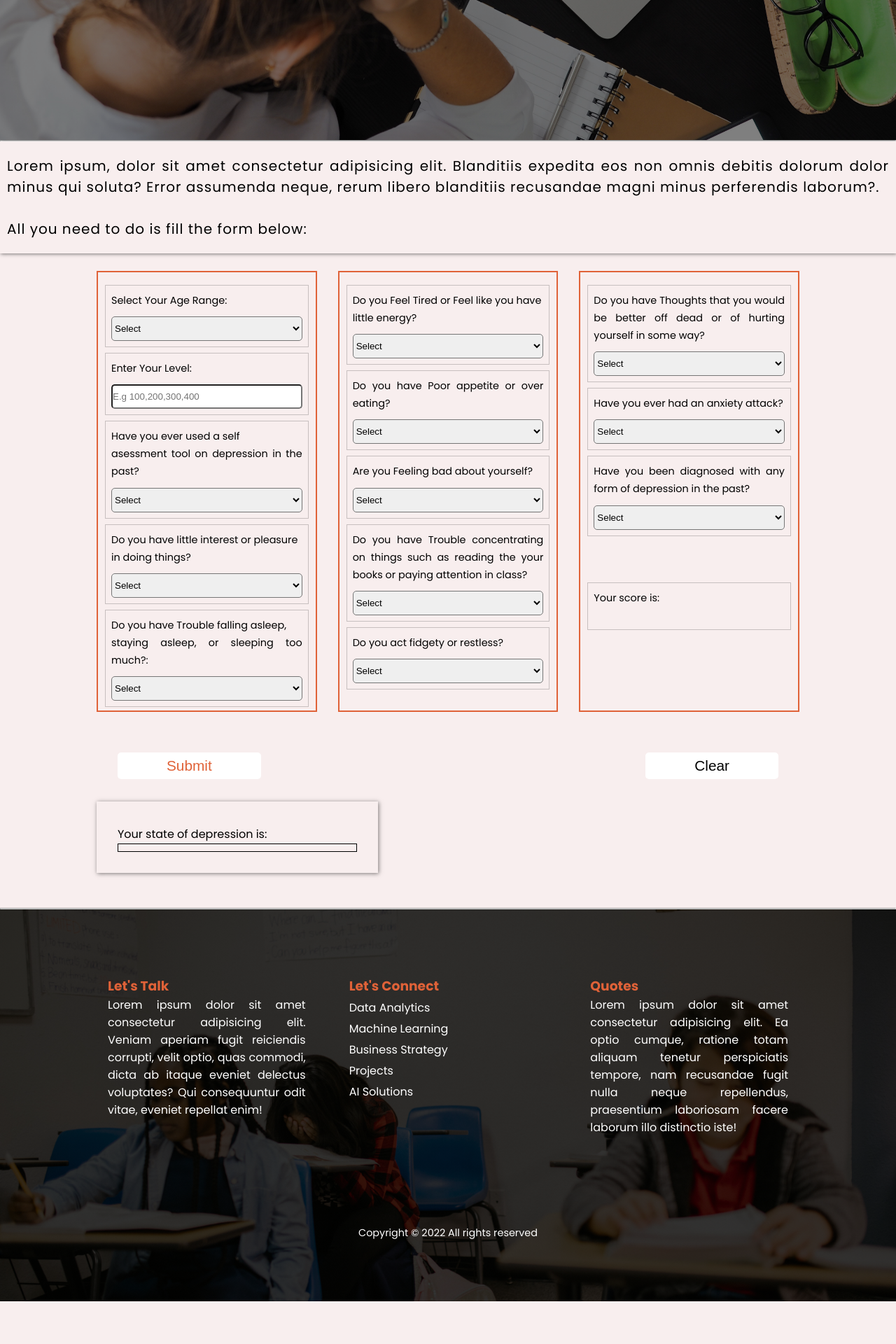
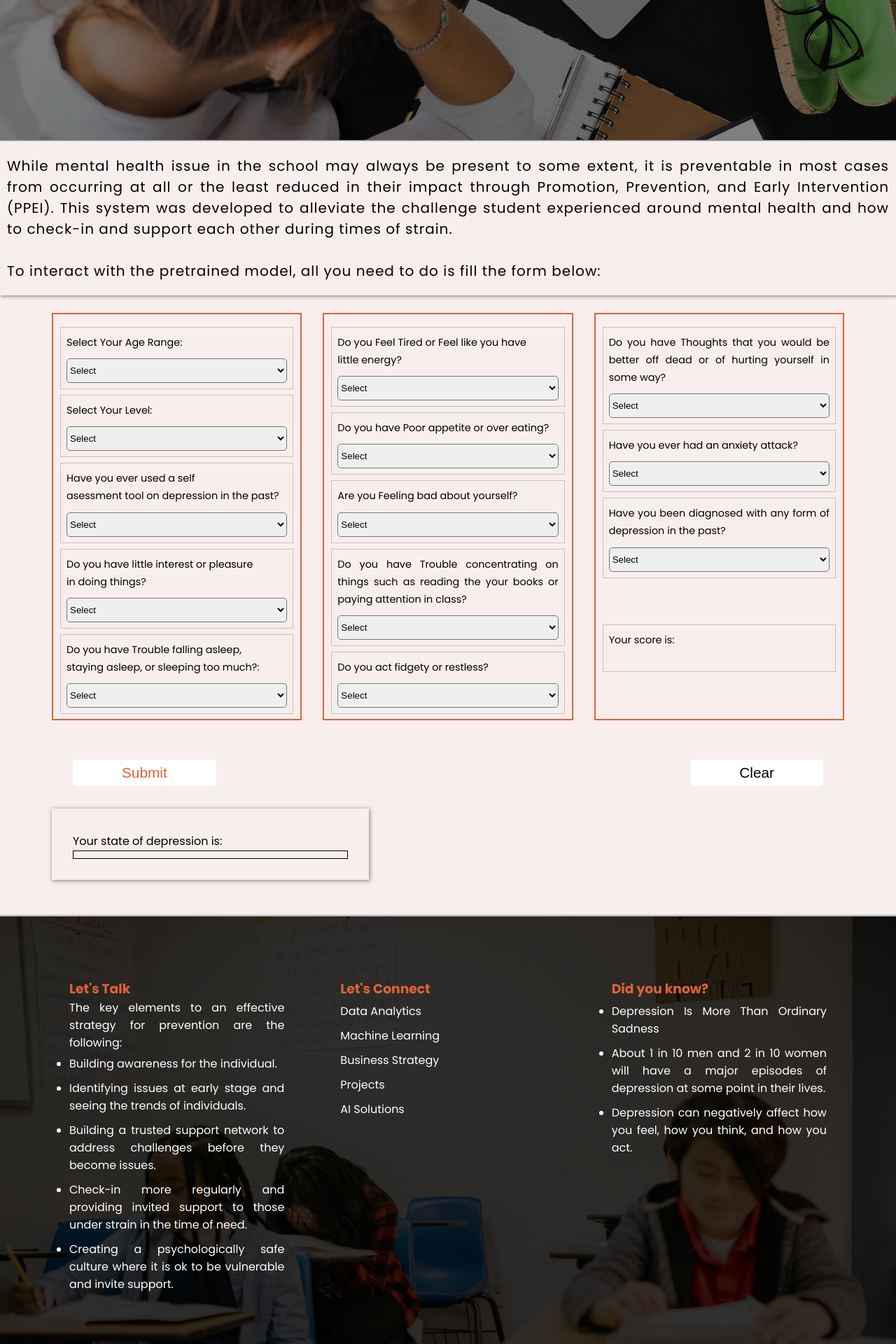
Before and after one commit to Gabriel-Yashim/StudentDepressionPrediction, a Flask app: page / in a window 1280 px wide. Shown: the part 600-2520 px from the top of the page at 70% size. Before the commit the page ends 2459 px from the top, so only its background shows below. Run offline with Flask 2, Linux system fonts and the light colour scheme; parts of the project's set-up code (start-up, migrations or seed data) failed here and were passed over.

Commit message:
Update index.html

```diff
--- a/templates/index.html
+++ b/templates/index.html
@@ -44,7 +44,7 @@ body {
 }
 
 .container {
-    width: 80%;
+    width: 90%;
     padding-top: 15px;
     padding-right: 10px;
     padding-left: 10px;
@@ -208,14 +208,18 @@ footer {
     background-repeat: no-repeat;
     background-size: cover;
     background-position: center;
-    height: 70vh;
+    height: 100vh;
     background-attachment: scroll;
     color: #fff;
     position: relative;
 }
 
-ul {
-    font-size: 20px;
+footer ul {
+    font-size: 16px;
+}
+
+footer li{
+    padding: 5px 0px;
 }
 
 .footer {
@@ -229,7 +233,7 @@ ul {
 
 .grid .col {
     border-radius: 10px;
-    padding: 1rem;
+    padding: 10px 25px;
 }
 
 .col:hover {
@@ -255,7 +259,7 @@ a:hover {
     transition: .3s ease-in-out;
 }
 
-.col ul {
+.col #none {
     list-style-type: none;
 }
 
@@ -274,7 +278,7 @@ a:hover {
     }
 
     footer {
-            height: 70vh;
+            height: 90vh;
         }
          .footer {
             padding-top: 1rem;
@@ -388,24 +392,25 @@ a:hover {
         }
 
         footer {
-            height: 75vh;
+            height: 100vh;
         }
 
-        ul {
+        ul li {
             font-size: .8rem;
         }
 
         .footer {
-            padding-top: 1rem;
+            padding-top: .5rem;
         }
 
         .footer .grid {
-            margin-bottom: 1rem;
+            margin-bottom: .5rem;
         }
 
         .grid .col {
-            padding: 1rem;
+            padding: .5rem 1rem;
         }
+
 
         p,
         a {
@@ -420,7 +425,7 @@ a:hover {
        <div class="container">
         <div class="tag">
             <h1>Student Depression Prediction</h1>
-            <p id="name">By <br> Mariam Seme</p>
+            <p id="name">By <br>Ahmed Mariam Seme</p>
         </div>
        </div>
     </section>
@@ -429,10 +434,11 @@ a:hover {
         <!-- <div class="container"> -->
             <div class="intro">
                 <p>
-                    Lorem ipsum, dolor sit amet consectetur adipisicing elit. Blanditiis expedita eos non omnis debitis
-                    dolorum dolor minus qui soluta? Error assumenda neque, rerum libero blanditiis recusandae magni minus
-                    perferendis laborum?. <br> <br>
-                    All you need to do is fill the form below:
+                    While mental health issue in the school may always be present to some extent, it is preventable in most cases from
+                    occurring at all or the least reduced in their impact through Promotion, Prevention, and Early Intervention (PPEI).
+                    This system was developed to alleviate the challenge student experienced around mental health and how to check-in and
+                    support each other during times of strain. <br> <br>
+                    To interact with the pretrained model, all you need to do is fill the form below:
                 </p>
 
             </div>
@@ -448,7 +454,7 @@ a:hover {
                                         Your
                                         Age
                                         Range:</label> <br>
-                                <select name="age">
+                                <select name="age" required='required'>
                                     <option value="">Select</option>
                                     <option value="0">16-20</option>
                                     <option value="1">21-25</option>
@@ -457,13 +463,21 @@ a:hover {
                                     <option value="4">35-40</option>
                                 </select>
                             </p>
-                            <p class="cell"><label
-                                        for="">Enter
+                            <p class="cell">
+                                <label
+                                        for="">Select
                                         Your
-                                        Level:</label> <br>
+                                        Level:
+                                </label> <br>
 
-                                <input  type="number" placeholder="E.g 100,200,300,400" required='required'
-                                    name="level">
+                                <select name="level" id="" required='required'>
+                                    <option value="">Select</option>
+                                    <option value="100">100 level</option>
+                                    <option value="200">200 level</option>
+                                    <option value="300">300 level</option>
+                                    <option value="400">400 level</option>
+                                </select>
+
                             </p>
 
 
@@ -475,7 +489,7 @@ a:hover {
                                         used
                                         a self <br> asessment tool on depression in the past?</label> <br>
 
-                                <select name="used">
+                                <select name="used" required='required'>
                                     <option value="">Select</option>
                                     <option value="1">No</option>
                                     <option value="2">Yes</option>
@@ -491,7 +505,7 @@ a:hover {
                                         have
                                         little
                                         interest or pleasure <br> in doing things?</label> <br>
-                                <select name="lack">
+                                <select name="lack" required='required'>
                                     <option value="">Select</option>
                                     <option value="0">Not at all</option>
                                     <option value="1">Several days</option>
@@ -507,7 +521,7 @@ a:hover {
                                         have
                                         Trouble falling asleep,<br> staying asleep, or sleeping too much?:</label> <br>
 
-                                <select name="sleep">
+                                <select name="sleep" required='required'>
                                     <option value="">Select</option>
                                     <option value="0">Not at all</option>
                                     <option value="1">Several days</option>
@@ -526,7 +540,7 @@ a:hover {
                                         Feel
                                         Tired
                                         or Feel like you have <br> little energy?</label> <br>
-                                <select name="tired">
+                                <select name="tired" required='required'>
                                     <option value="">Select</option>
                                     <option value="0">Not at all</option>
                                     <option value="1">Several days</option>
@@ -542,7 +556,7 @@ a:hover {
                                         Poor
                                         appetite or over eating?</label> <br>
 
-                                <select name="appetite">
+                                <select name="appetite" required='required'>
                                     <option value="">Select</option>
                                     <option value="0">Not at all</option>
                                     <option value="1">Several days</option>
@@ -556,7 +570,7 @@ a:hover {
                                         you
                                         Feeling
                                         bad about yourself?</label> <br>
-                                <select name="bad">
+                                <select name="bad" required='required'>
                                     <option value="">Select</option>
                                     <option value="0">Not at all</option>
                                     <option value="1">Several days</option>
@@ -576,7 +590,7 @@ a:hover {
                                         in
                                         class?
                                     </label> <br>
-                                <select name="concentrate">
+                                <select name="concentrate" required='required'>
                                     <option value="">Select</option>
                                     <option value="0">Not at all</option>
                                     <option value="1">Several days</option>
@@ -592,7 +606,7 @@ a:hover {
                                         act
                                         fidgety
                                         or restless?</label> <br>
-                                <select name="restless">
+                                <select name="restless" required='required'>
                                     <option value="">Select</option>
                                     <option value="0">Not at all</option>
                                     <option value="1">Several days</option>
@@ -612,7 +626,7 @@ a:hover {
                                         Thoughts that you would be better off dead or of hurting yourself in some
                                         way?</label> <br>
 
-                                <select name="death">
+                                <select name="death" required='required'>
                                     <option value="">Select</option>
                                     <option value="0">Not at all</option>
                                     <option value="1">Several days</option>
@@ -627,7 +641,7 @@ a:hover {
                                         ever
                                         had
                                         an anxiety attack?</label> <br>
-                                <select name="attack">
+                                <select name="attack" required='required'>
                                     <option value="">Select</option>
                                     <option value="1">No</option>
                                     <option value="2">Yes</option>
@@ -640,7 +654,7 @@ a:hover {
                                         you
                                         been
                                         diagnosed with any form of depression in the past?</label> <br>
-                                <select name="diagnosed" required>
+                                <select name="diagnosed" required='required'>
                                     <option>Select</option>
                                     <option value="1">No</option>
                                     <option value="2">Yes</option>
@@ -698,13 +712,23 @@ a:hover {
                 <div class="grid">
                     <div class="col">
                         <h3>Let's Talk</h3>
-                        <p>Lorem ipsum dolor sit amet consectetur adipisicing elit. Veniam aperiam fugit reiciendis
-                            corrupti, velit optio, quas commodi, dicta ab itaque eveniet delectus voluptates? Qui
-                            consequuntur odit vitae, eveniet repellat enim!</p>
+                        <p>The key elements to an effective strategy for prevention are the following:</p>
+
+                        <ul>
+                            <li>Building awareness for the individual.</li>
+
+                            <li>Identifying issues at early stage and seeing the trends of individuals.</li>
+
+                            <li>Building a trusted support network to address challenges before they become issues.</li>
+
+                            <li>Check-in more regularly and providing invited support to those under strain in the time of need.</li>
+
+                            <li>Creating a psychologically safe culture where it is ok to be vulnerable and invite support.</li>
+                        </ul>
                     </div>
                     <div class="col">
                         <h3>Let's Connect</h3>
-                        <ul>
+                        <ul id="none">
                             <li>
                                 <a href="#">Data Analytics</a></li>
                             <li>
@@ -720,10 +744,15 @@ a:hover {
                         </ul>
                     </div>
                     <div class="col">
-                        <h3>Quotes</h3>
-                        <p>Lorem ipsum dolor sit amet consectetur adipisicing elit. Ea optio cumque, ratione totam
-                            aliquam tenetur perspiciatis tempore, nam recusandae fugit nulla neque repellendus,
-                            praesentium laboriosam facere laborum illo distinctio iste!</p>
+                        <h3>Did you know?</h3>
+                        <ul>
+                            <li>Depression Is More Than Ordinary Sadness</li>
+
+                            <li>About 1 in 10 men and 2 in 10 women will have a major episodes of depression at some point in their lives.</li>
+
+                            <li>Depression can negatively affect how you feel, how you think, and how you act.</li>
+                        </ul>
+
                     </div>
                 </div>
             </div>
```
